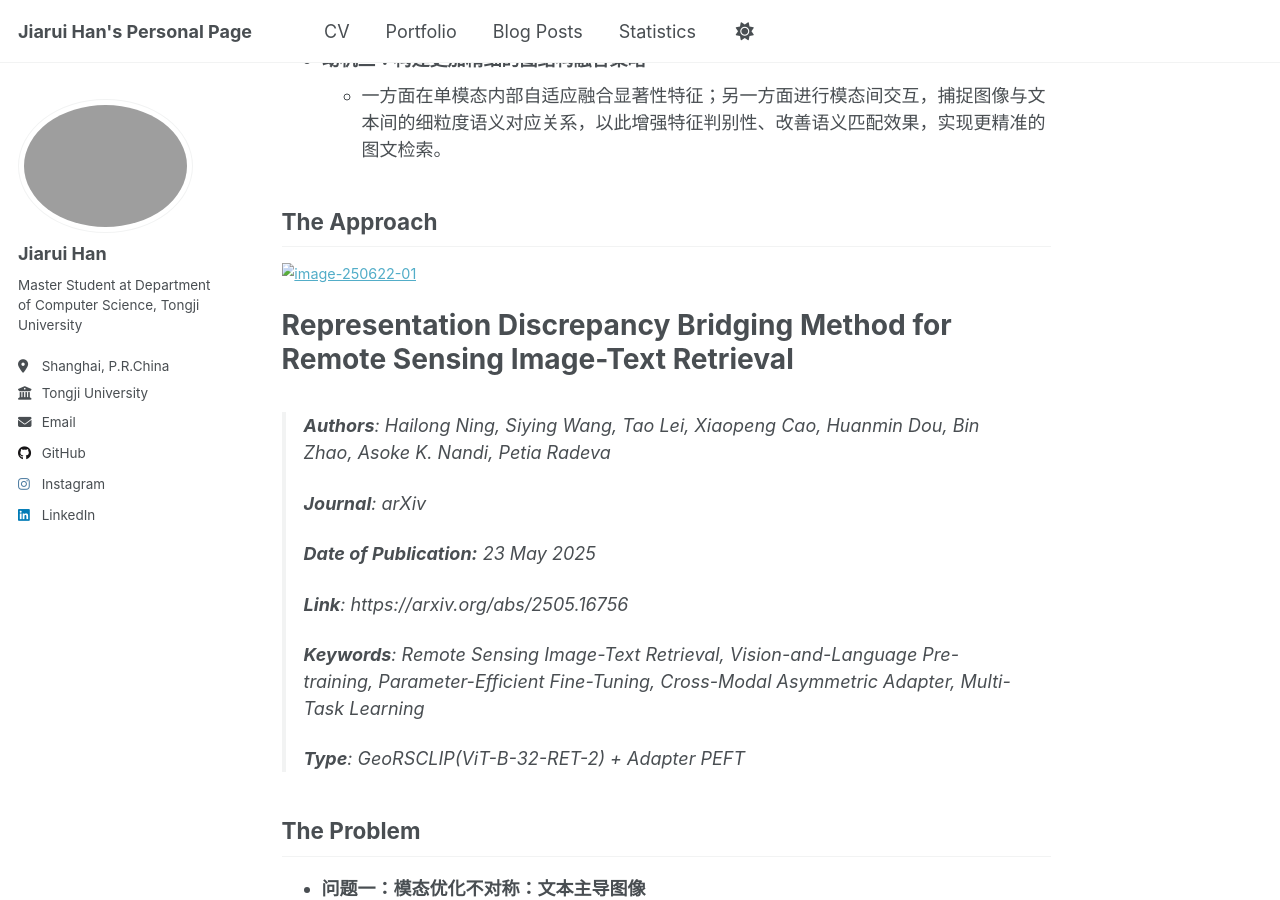
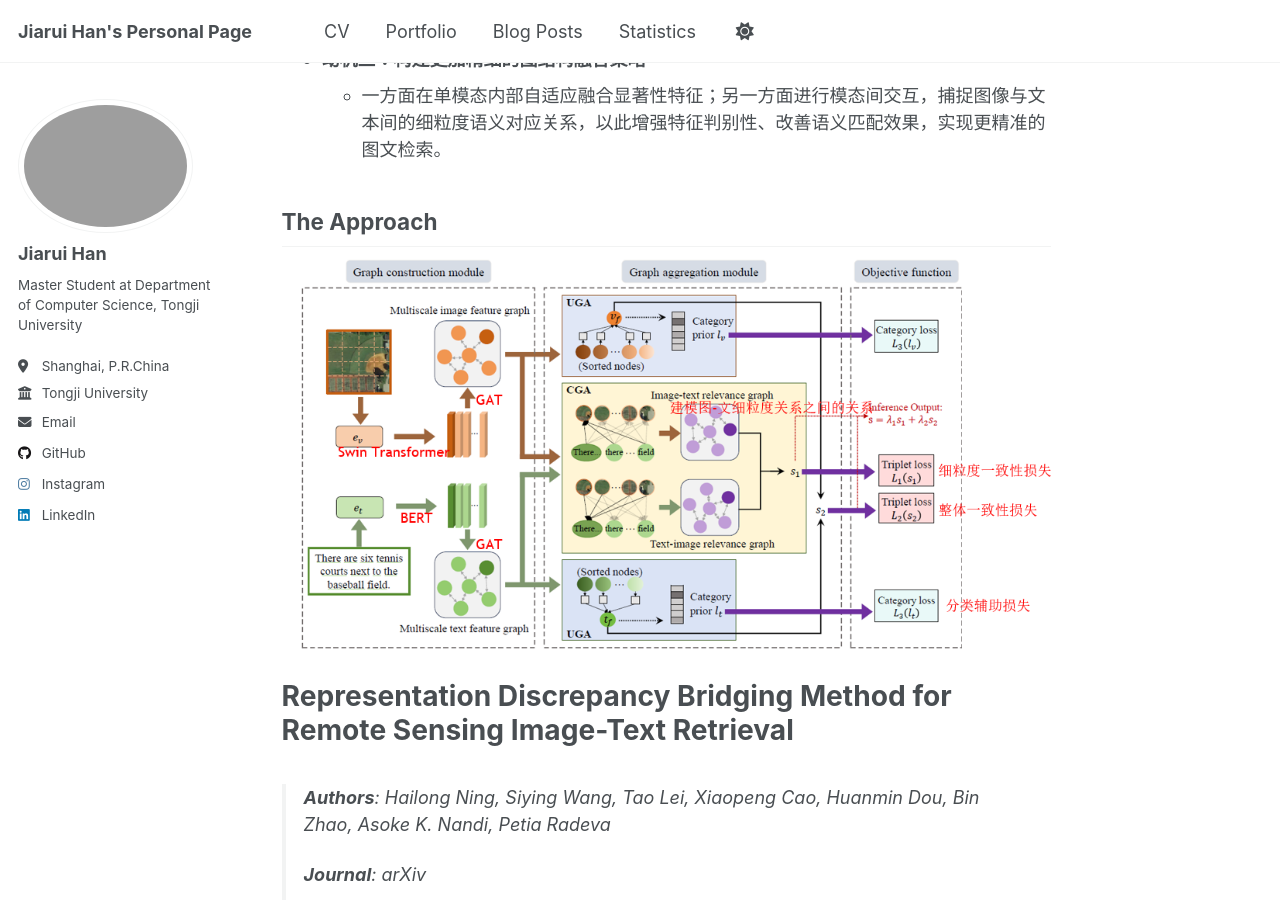
Before and after one commit to BillHan01/BillHan01.github.io, a Jekyll site: the page built from _posts/2025-06-22-2025年6月遥感图像跨模态检索技术调研.md, in a window 1280 px wide and 900 px high, scrolled down 1552 px. Built offline with Jekyll 4.4.1, drawn with Linux system fonts in a browser that asks for light colours.

Commit message:
update post

```diff
--- a/_posts/2025-06-22-2025年6月遥感图像跨模态检索技术调研.md
+++ b/_posts/2025-06-22-2025年6月遥感图像跨模态检索技术调研.md
@@ -50,7 +50,7 @@ tags:
 
 ## The Approach
 
-<img src="images/image-250622-01.png" alt="image-250622-01" style="zoom:80%;" />
+<img src="/images/image-250622-01.png" alt="image-250622-01" style="zoom:80%;" />
 
 
 
@@ -86,7 +86,7 @@ tags:
 
 ## The Approach
 
-<img src="images/image-250622-02.png" alt="image-250622-02" style="zoom:80%;" />
+<img src="/images/image-250622-02.png" alt="image-250622-02" style="zoom:80%;" />
 
 
 
@@ -121,4 +121,4 @@ tags:
 
 ## The Approach
 
-<img src="images/image-250622-03.png" alt="image-250622-03" style="zoom:80%;" />
+<img src="/images/image-250622-03.png" alt="image-250622-03" style="zoom:80%;" />
```
